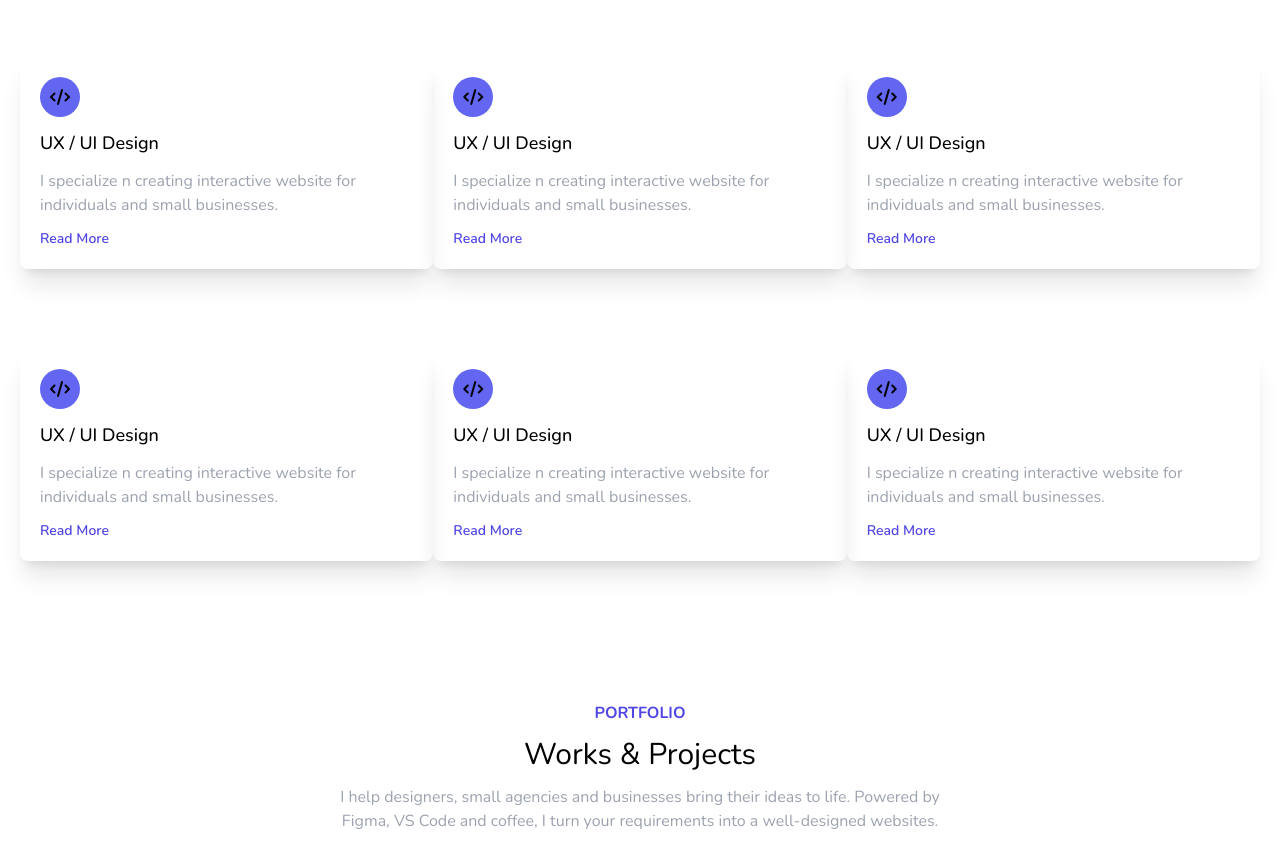
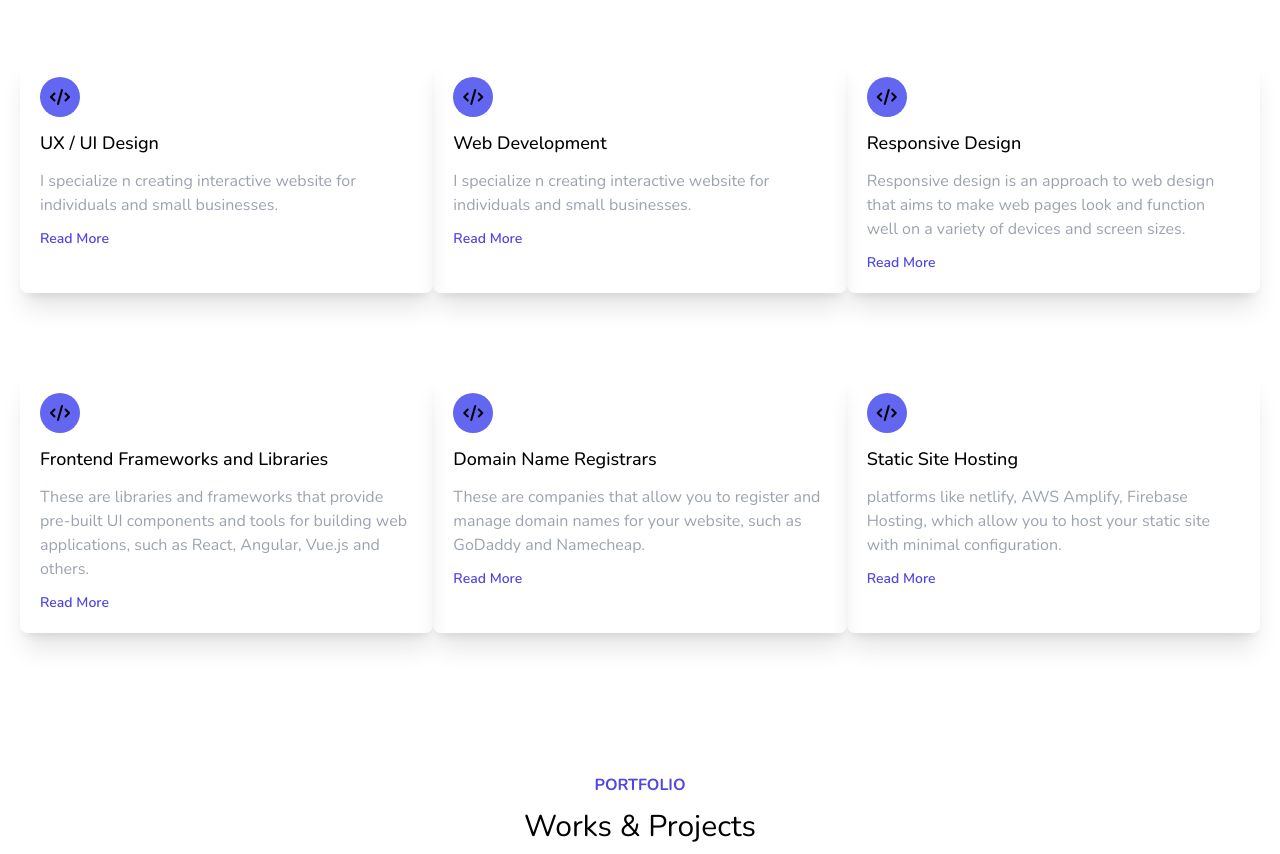
Before and after one commit to abhishek-Roy22/Tailwind-Portfolio, a website: page index.html in a window 1280 px wide. Shown: the part 1680-2534 px from the top of the page. Drawn offline with nearby package versions, Linux system fonts and the light colour scheme.

Commit message:
Editing some changes

```diff
--- a/index.html
+++ b/index.html
@@ -93,7 +93,7 @@
         <div
             class="hidden lg:flex flex-col absolute rounded-md shadow-xl top-0 bottom-0 m-auto right-10 bg-white dark:bg-slate-900 dark:shadow-slate-800 p-6 h-fit w-1/3 gap-5">
             <h1 class=" text-4xl font-bold text-indigo-900">Hi, I'm Abhishek</h1>
-            <p class="text-gray-400">"Web developer by trade and content creator by passion. Follow my journey as I navigate the ever-changing digital landscape and share my knowledge and experience on my YouTube channel. Join me as I explore new technologies, troubleshoot bugs, and create cool projects. You can find my channel at this link: <a>https://www.youtube.com/channel/UC3VDE_Kv0vQSfzwuLN_J95Q?sub_confirmation=1</a>"
+            <p class="text-gray-400 text-justify">"Web developer by trade and content creator by passion. Join me as I explore new technologies, troubleshoot bugs, and create cool projects. You can find my channel at this link: <a href="https://www.youtube.com/channel/UC3VDE_Kv0vQSfzwuLN_J95Q?sub_confirmation=1">YouTube</a>"
             </p>
             <a class="bg-indigo-600 text-white text-xl px-3 py-2 rounded-md font-semibold w-fit" href="#contact">Hire
                 Me</a>
@@ -154,57 +154,53 @@
                     <h1 class="font-medium text-lg dark:text-white">UX / UI Design</h1>
                     <p class=" text-gray-400">I specialize n creating interactive website for individuals and small
                         businesses.</p>
-                    <a class="text-indigo-600 font-semibold text-sm" href="">Read More</a>
+                    <a class="text-indigo-600 font-semibold text-sm" href="#">Read More</a>
                 </div>
                 <!-- cards -->
                 <div class="w-full md:w-4/12 my-3 md:my-10 shadow-xl rounded-lg p-5 flex flex-col gap-3">
                     <div class="flex w-10 h-10 rounded-full bg-indigo-500 text-center items-center justify-center">
                         <i class="fa-solid fa-code"></i>
                     </div>
-                    <h1 class="font-medium text-lg dark:text-white">UX / UI Design</h1>
+                    <h1 class="font-medium text-lg dark:text-white">Web Development</h1>
                     <p class=" text-gray-400">I specialize n creating interactive website for individuals and small
                         businesses.</p>
-                    <a class="text-indigo-600 font-semibold text-sm" href="">Read More</a>
+                    <a class="text-indigo-600 font-semibold text-sm" href="#">Read More</a>
                 </div>
                 <!-- cards -->
                 <div class="w-full md:w-4/12 my-3 md:my-10 shadow-xl rounded-lg p-5 flex flex-col gap-3">
                     <div class="flex w-10 h-10 rounded-full bg-indigo-500 text-center items-center justify-center">
                         <i class="fa-solid fa-code"></i>
                     </div>
-                    <h1 class="font-medium text-lg dark:text-white">UX / UI Design</h1>
-                    <p class=" text-gray-400">I specialize n creating interactive website for individuals and small
-                        businesses.</p>
-                    <a class="text-indigo-600 font-semibold text-sm" href="">Read More</a>
+                    <h1 class="font-medium text-lg dark:text-white">Responsive Design</h1>
+                    <p class=" text-gray-400">Responsive design is an approach to web design that aims to make web pages look and function well on a variety of devices and screen sizes.</p>
+                    <a class="text-indigo-600 font-semibold text-sm" href="#">Read More</a>
                 </div>
                 <!-- cards -->
                 <div class="w-full md:w-4/12 my-3 md:my-10 shadow-xl rounded-lg p-5 flex flex-col gap-3">
                     <div class="flex w-10 h-10 rounded-full bg-indigo-500 text-center items-center justify-center">
                         <i class="fa-solid fa-code"></i>
                     </div>
-                    <h1 class="font-medium text-lg dark:text-white">UX / UI Design</h1>
-                    <p class=" text-gray-400">I specialize n creating interactive website for individuals and small
-                        businesses.</p>
-                    <a class="text-indigo-600 font-semibold text-sm" href="">Read More</a>
+                    <h1 class="font-medium text-lg dark:text-white">Frontend Frameworks and Libraries</h1>
+                    <p class=" text-gray-400">These are libraries and frameworks that provide pre-built UI components and tools for building web applications, such as React, Angular, Vue.js and others.</p>
+                    <a class="text-indigo-600 font-semibold text-sm" href="#">Read More</a>
                 </div>
                 <!-- cards -->
                 <div class="w-full md:w-4/12 my-3 md:my-10 shadow-xl rounded-lg p-5 flex flex-col gap-3">
                     <div class="flex w-10 h-10 rounded-full bg-indigo-500 text-center items-center justify-center">
                         <i class="fa-solid fa-code"></i>
                     </div>
-                    <h1 class="font-medium text-lg dark:text-white">UX / UI Design</h1>
-                    <p class=" text-gray-400">I specialize n creating interactive website for individuals and small
-                        businesses.</p>
-                    <a class="text-indigo-600 font-semibold text-sm" href="">Read More</a>
+                    <h1 class="font-medium text-lg dark:text-white">Domain Name Registrars</h1>
+                    <p class=" text-gray-400">These are companies that allow you to register and manage domain names for your website, such as GoDaddy and Namecheap.</p>
+                    <a class="text-indigo-600 font-semibold text-sm" href="#">Read More</a>
                 </div>
                 <!-- cards -->
                 <div class="w-full md:w-4/12 my-3 md:my-10 shadow-xl rounded-lg p-5 flex flex-col gap-3">
                     <div class="flex w-10 h-10 rounded-full bg-indigo-500 text-center items-center justify-center">
                         <i class="fa-solid fa-code"></i>
                     </div>
-                    <h1 class="font-medium text-lg dark:text-white">UX / UI Design</h1>
-                    <p class=" text-gray-400">I specialize n creating interactive website for individuals and small
-                        businesses.</p>
-                    <a class="text-indigo-600 font-semibold text-sm" href="">Read More</a>
+                    <h1 class="font-medium text-lg dark:text-white">Static Site Hosting</h1>
+                    <p class=" text-gray-400">platforms like netlify, AWS Amplify, Firebase Hosting, which allow you to host your static site with minimal configuration.</p>
+                    <a class="text-indigo-600 font-semibold text-sm" href="#">Read More</a>
                 </div>
             </div>
         </div>
```
